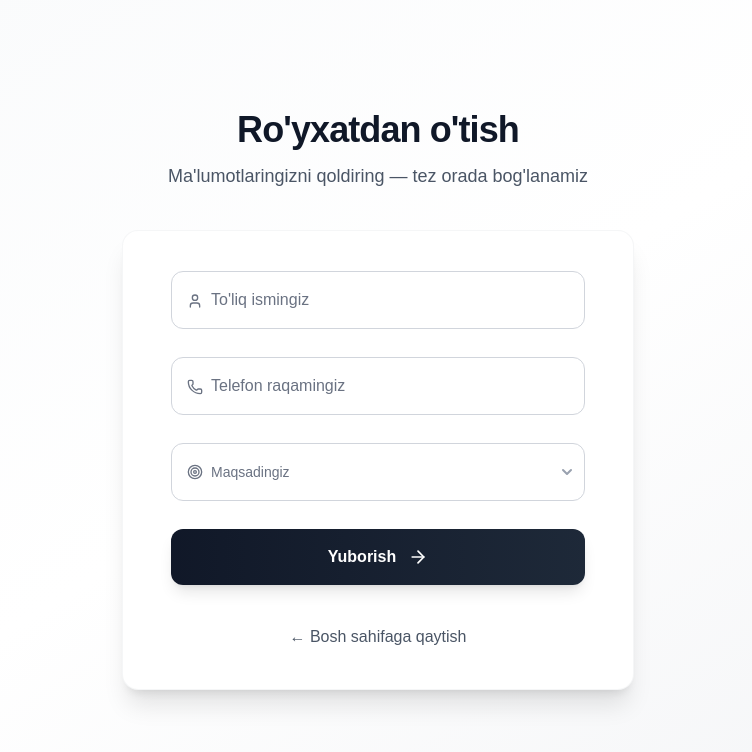
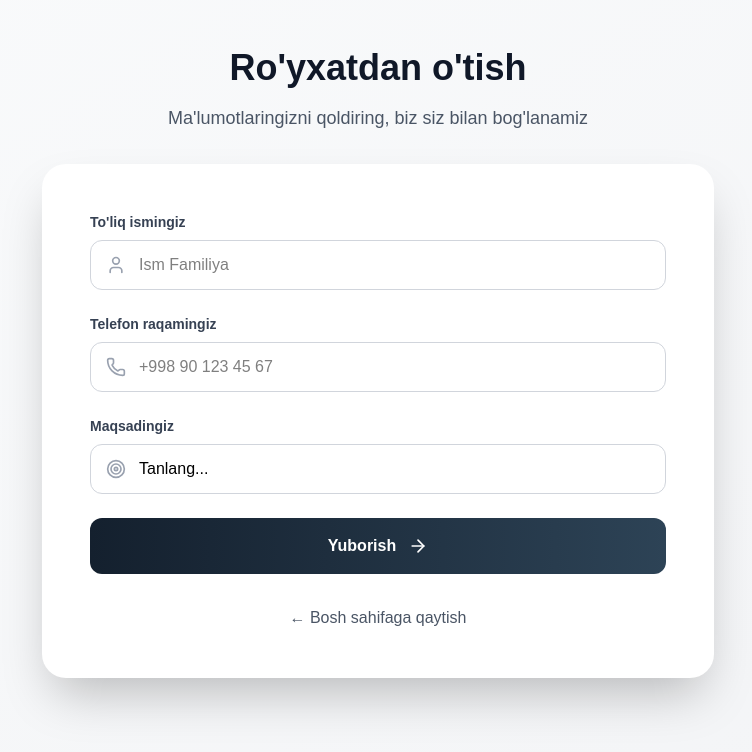
Before and after one commit to islome/migration, a Next.js app: page /register in a window 1280 px wide. Shown: the top 752 px of the page, without its empty margins (262-1014 px from the left). Built offline with nearby package versions, Linux system fonts and the light colour scheme.

Commit message:
minor bug fixed

```diff
--- a/app/register/page.tsx
+++ b/app/register/page.tsx
@@ -1,4 +1,5 @@
 "use client";
+
 import { useState } from "react";
 import { supabase } from "@/lib/supabase";
 import Link from "next/link";
@@ -11,6 +12,8 @@ import {
   AlertCircle,
   Loader2,
 } from "lucide-react";
+import Header from "@/components/ui/header";
+import Footer from "@/components/ui/footer";
 import { useRouter } from "next/router";
 
 const intentions = [
@@ -39,71 +42,75 @@ export default function Register() {
     setError("");
     setSuccess(false);
 
-    // Validatsiya
-    if (
-      !formData.full_name.trim() ||
-      !formData.number.trim() ||
-      !formData.intention
-    ) {
+    if (!formData.full_name || !formData.number || !formData.intention) {
       setError("Barcha maydonlarni to'ldiring");
       setLoading(false);
       return;
     }
 
-    // O'zbekiston telefon raqami uchun yaxshiroq tekshiruv
-    const cleanedPhone = formData.number.replace(/\s+/g, "");
-    if (!/^(?:\+998|998|0)?[3-9][0-9]{8}$/.test(cleanedPhone)) {
-      setError("Telefon raqam noto'g'ri formatda (+998 XX XXX XX XX)");
+    const phoneRegex = /^[\d\s\+\-\(\)]+$/;
+    if (!phoneRegex.test(formData.number)) {
+      setError("Telefon raqamni to'g'ri kiriting");
       setLoading(false);
       return;
     }
 
     try {
-      const { error: supabaseError } = await supabase.from("users").insert({
+      const { data, error: supabaseError } = await supabase
+        .from("users")
+        .insert([
+          {
             full_name: formData.full_name.trim(),
             number: formData.number.trim(),
             intention: formData.intention,
-      });
+          },
+        ])
+        .select();
 
       if (supabaseError) throw supabaseError;
 
+      // Muvaffaqiyatli
       setSuccess(true);
       setFormData({ full_name: "", number: "", intention: "" });
+
       setTimeout(() => {
         setSuccess(false);
         router.push("/country");
       }, 6000);
     } catch (err: any) {
-      console.error("Supabase xatosi:", err);
-      setError(
-        err.message?.includes("duplicate")
-          ? "Bu raqam allaqachon ro'yxatdan o'tgan"
-          : "Xatolik yuz berdi. Iltimos qayta urinib ko'ring.",
-      );
+      console.error("Error:", err);
+      setError(err.message || "Xatolik yuz berdi. Qaytadan urinib ko'ring.");
     } finally {
       setLoading(false);
     }
   };
 
   return (
-    <div className="min-h-screen bg-gradient-to-br from-gray-50 via-white to-gray-100 flex items-center justify-center py-12 px-4 sm:px-6 lg:px-8">
-      <div className="w-full max-w-lg">
+    <div className="min-h-screen bg-gradient-to-br from-gray-50 to-gray-100 py-12 px-4">
+      <div className="container mx-auto max-w-2xl">
         {/* Header */}
-        <div className="text-center mb-10">
-          <h1 className="text-4xl font-bold tracking-tight text-gray-900">
+        <div className="text-center mb-8">
+          <h1 className="text-3xl lg:text-4xl font-bold text-gray-900 mb-4">
             Ro'yxatdan o'tish
           </h1>
-          <p className="mt-3 text-lg text-gray-600">
-            Ma'lumotlaringizni qoldiring — tez orada bog'lanamiz
+          <p className="text-gray-600 text-lg">
+            Ma'lumotlaringizni qoldiring, biz siz bilan bog'lanamiz
           </p>
         </div>
 
-        {/* Form Card – premium ko'rinish */}
-        <div className="bg-white rounded-2xl shadow-xl border border-gray-100/80 overflow-hidden transition-all duration-300">
-          <div className="px-8 py-10 sm:px-12">
-            <form onSubmit={handleSubmit} className="space-y-7">
-              {/* Floating Label Input – Full Name */}
+        {/* Form Card */}
+        <div className="bg-white rounded-3xl shadow-2xl p-8 lg:p-12">
+          <form onSubmit={handleSubmit} className="space-y-6">
+            {/* Full Name */}
+            <div>
+              <label
+                htmlFor="full_name"
+                className="block text-sm font-semibold text-gray-700 mb-2"
+              >
+                To'liq ismingiz
+              </label>
               <div className="relative">
+                <User className="absolute left-4 top-1/2 -translate-y-1/2 w-5 h-5 text-gray-400" />
                 <input
                   type="text"
                   id="full_name"
@@ -111,21 +118,23 @@ export default function Register() {
                   onChange={(e) =>
                     setFormData({ ...formData, full_name: e.target.value })
                   }
-                  className="peer w-full px-4 pt-6 pb-2 border border-gray-300 rounded-xl text-gray-900 bg-transparent focus:border-blue-500 focus:ring-1 focus:ring-blue-500 outline-none transition-all duration-200"
-                  placeholder=" "
+                  className="w-full pl-12 pr-4 py-3 border border-gray-300 rounded-xl focus:ring-2 focus:ring-blue-500 focus:border-transparent outline-none transition-all text-black"
+                  placeholder="Ism Familiya"
                   required
                 />
-                <label
-                  htmlFor="full_name"
-                  className="absolute left-4 top-1/2 -translate-y-1/2 text-gray-500 text-sm transition-all duration-200 peer-focus:top-2 peer-focus:text-xs peer-focus:text-blue-600 peer-placeholder-shown:top-1/2 peer-placeholder-shown:text-base peer-placeholder-shown:text-gray-500 pointer-events-none"
-                >
-                  <User className="inline w-4 h-4 mr-2" />
-                  To'liq ismingiz
-                </label>
+              </div>
             </div>
 
-              {/* Phone */}
+            {/* Phone Number */}
+            <div>
+              <label
+                htmlFor="number"
+                className="block text-sm font-semibold text-gray-700 mb-2"
+              >
+                Telefon raqamingiz
+              </label>
               <div className="relative">
+                <Phone className="absolute left-4 top-1/2 -translate-y-1/2 w-5 h-5 text-gray-400" />
                 <input
                   type="tel"
                   id="number"
@@ -133,87 +142,67 @@ export default function Register() {
                   onChange={(e) =>
                     setFormData({ ...formData, number: e.target.value })
                   }
-                  className="peer w-full px-4 pt-6 pb-2 border border-gray-300 rounded-xl text-gray-900 bg-transparent focus:border-blue-500 focus:ring-1 focus:ring-blue-500 outline-none transition-all duration-200"
-                  placeholder=" "
+                  className="w-full pl-12 pr-4 py-3 border border-gray-300 rounded-xl focus:ring-2 focus:ring-blue-500 focus:border-transparent outline-none transition-all text-black"
+                  placeholder="+998 90 123 45 67"
                   required
                 />
-                <label
-                  htmlFor="number"
-                  className="absolute left-4 top-1/2 -translate-y-1/2 text-gray-500 text-sm transition-all duration-200 peer-focus:top-2 peer-focus:text-xs peer-focus:text-blue-600 peer-placeholder-shown:top-1/2 peer-placeholder-shown:text-base peer-placeholder-shown:text-gray-500 pointer-events-none"
-                >
-                  <Phone className="inline w-4 h-4 mr-2" />
-                  Telefon raqamingiz
-                </label>
+              </div>
             </div>
 
-              {/* Intention – Select with floating label */}
+            {/* Intention */}
+            <div>
+              <label
+                htmlFor="intention"
+                className="block text-sm font-semibold text-gray-700 mb-2"
+              >
+                Maqsadingiz
+              </label>
               <div className="relative">
+                <Target className="absolute left-4 top-1/2 -translate-y-1/2 w-5 h-5 text-gray-400" />
                 <select
                   id="intention"
                   value={formData.intention}
                   onChange={(e) =>
                     setFormData({ ...formData, intention: e.target.value })
                   }
-                  className="peer w-full px-4 pt-6 pb-2 border border-gray-300 rounded-xl text-gray-900 bg-white focus:border-blue-500 focus:ring-1 focus:ring-blue-500 outline-none transition-all duration-200 appearance-none"
+                  className="w-full pl-12 pr-4 py-3 border border-gray-300 rounded-xl focus:ring-2 focus:ring-blue-500 focus:border-transparent outline-none transition-all appearance-none bg-white text-black"
                   required
                 >
-                  <option value="" disabled hidden></option>
+                  <option value="">Tanlang...</option>
                   {intentions.map((intent) => (
                     <option key={intent.value} value={intent.value}>
                       {intent.label}
                     </option>
                   ))}
                 </select>
-                <label
-                  htmlFor="intention"
-                  className="absolute left-4 top-1/2 -translate-y-1/2 text-gray-500 text-sm transition-all duration-200 peer-focus:top-2 peer-focus:text-xs peer-focus:text-blue-600 pointer-events-none flex items-center"
-                >
-                  <Target className="inline w-4 h-4 mr-2" />
-                  Maqsadingiz
-                </label>
-                {/* Custom arrow for select */}
-                <div className="absolute inset-y-0 right-0 flex items-center px-2 pointer-events-none">
-                  <svg
-                    className="w-5 h-5 text-gray-400"
-                    viewBox="0 0 20 20"
-                    fill="currentColor"
-                  >
-                    <path
-                      fillRule="evenodd"
-                      d="M5.293 7.293a1 1 0 011.414 0L10 10.586l3.293-3.293a1 1 0 111.414 1.414l-4 4a1 1 0 01-1.414 0l-4-4a1 1 0 010-1.414z"
-                      clipRule="evenodd"
-                    />
-                  </svg>
               </div>
             </div>
 
-              {/* Messages – with animation */}
             {error && (
-                <div className="flex items-center gap-3 p-4 bg-red-50 border border-red-200 rounded-xl animate-fade-in">
-                  <AlertCircle className="w-5 h-5 text-red-500 flex-shrink-0" />
+              <div className="bg-red-50 border-l-4 border-red-500 p-4 rounded-r-xl flex items-start gap-3 animate-fade-in" >
+                <AlertCircle className="w-5 h-5 text-red-500 mt-0.5 shrink-0" />
                 <p className="text-red-700 text-sm">{error}</p>
               </div>
             )}
 
             {success && (
-                <div className="flex items-center gap-3 p-4 bg-green-50 border border-green-200 rounded-xl animate-fade-in">
-                  <CheckCircle className="w-5 h-5 text-green-500 flex-shrink-0" />
+              <div className="bg-green-50 border-l-4 border-green-500 p-4 rounded-r-xl flex items-start gap-3 animate-fade-in">
+                <CheckCircle className="w-5 h-5 text-green-500 mt-0.5 shrink-0" />
                 <div>
-                    <p className="text-green-800 font-medium">
+                  <p className="text-green-700 font-semibold">
                     Muvaffaqiyatli yuborildi!
                   </p>
-                    <p className="text-green-600 text-sm mt-0.5">
-                      Tez orada aloqaga chiqamiz.
+                  <p className="text-green-600 text-sm">
+                    Tez orada siz bilan bog'lanamiz.
                   </p>
                 </div>
               </div>
             )}
 
-              {/* Submit Button – premium style */}
             <button
               type="submit"
               disabled={loading}
-                className="group relative w-full flex items-center justify-center gap-3 py-4 px-6 bg-gradient-to-r from-gray-900 to-gray-800 text-white font-semibold rounded-xl shadow-lg hover:shadow-2xl hover:from-gray-800 hover:to-black focus:outline-none focus:ring-2 focus:ring-offset-2 focus:ring-gray-900 disabled:opacity-60 disabled:cursor-not-allowed transition-all duration-300 overflow-hidden"
+              className="w-full bg-gradient-to-r from-[#14202e] to-[#2d4356] text-white py-4 rounded-xl hover:shadow-2xl transition-all duration-300 font-semibold flex items-center justify-center gap-3 disabled:opacity-50 disabled:cursor-not-allowed group"
             >
               {loading ? (
                 <>
@@ -223,18 +212,17 @@ export default function Register() {
               ) : (
                 <>
                   Yuborish
-                    <ArrowRight className="w-5 h-5 group-hover:translate-x-1.5 transition-transform" />
+                  <ArrowRight className="w-5 h-5 group-hover:translate-x-2 transition-transform" />
                 </>
               )}
-                <span className="absolute inset-0 bg-white/10 scale-x-0 group-hover:scale-x-100 origin-left transition-transform duration-300" />
             </button>
           </form>
 
-            {/* Back link */}
-            <div className="mt-10 text-center">
+          {/* Footer Link */}
+          <div className="mt-8 text-center">
             <Link
               href="/"
-                className="inline-flex items-center gap-2 text-gray-600 hover:text-gray-900 font-medium transition-colors"
+              className="text-gray-600 hover:text-gray-900 transition-colors inline-flex items-center gap-2"
             >
               ← Bosh sahifaga qaytish
             </Link>
@@ -242,6 +230,5 @@ export default function Register() {
         </div>
       </div>
     </div>
-    </div>
   );
 }
```
Lines whose indentation alone changed are shown as unchanged.
